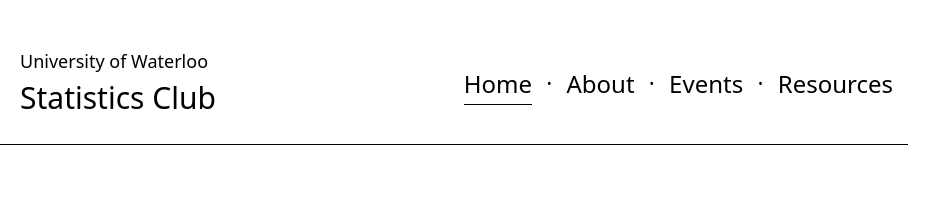
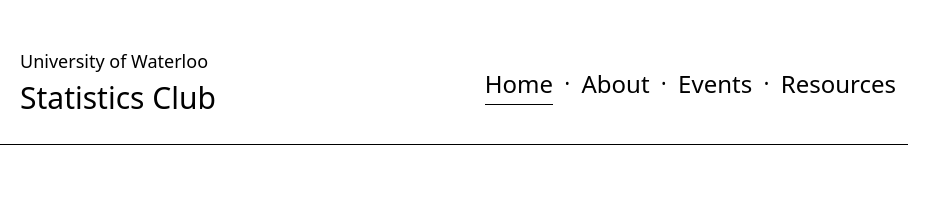
Before and after one commit to Shunseii/uw-stats-club, a Gatsby site: page / in a window 1280 px wide. Shown: the top 206 px of the page, 212-1151 px from the left. Built offline with nearby package versions, Linux system fonts and the light colour scheme; Gatsby itself is replaced by a stand-in of ours; what @tailwindcss/custom-forms would draw is missing.

Commit message:
Converts style attribute to Tailwind class

```diff
--- a/src/components/Navbar-Link.jsx
+++ b/src/components/Navbar-Link.jsx
@@ -4,10 +4,11 @@ import { Link } from "gatsby";
 
 const NavbarLink = ({ active, name, to }) => {
   return (
-    <li style={{ padding: "15px" }}>
+    <li className="px-3">
       <Link
-        className={`text-2xl pb-1 ${active === name ? "border-b border-black" : "font-light"
-          }`}
+        className={`text-2xl pb-1 ${
+          active === name ? "border-b border-black" : "font-light"
+        }`}
         to={to}
       >
         {name}
```
